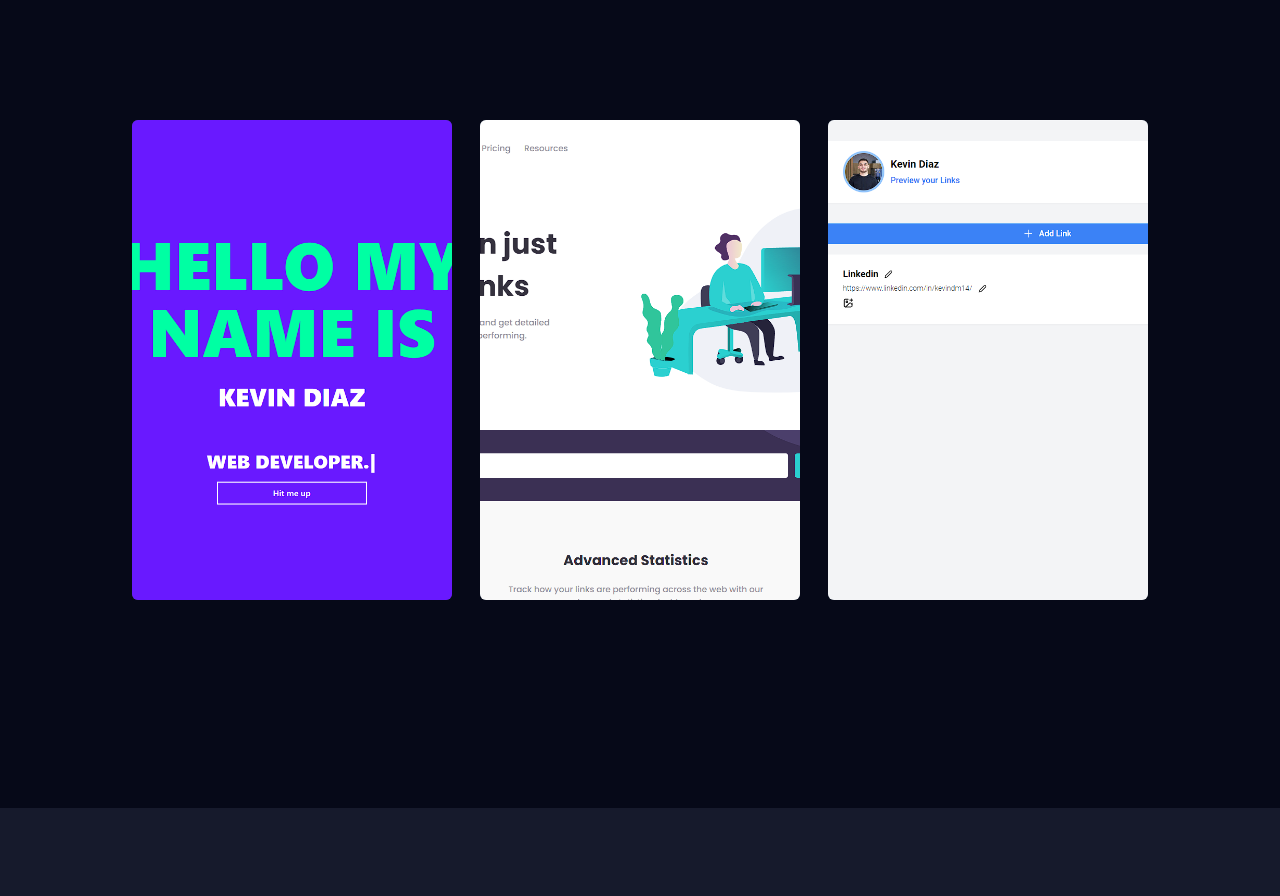
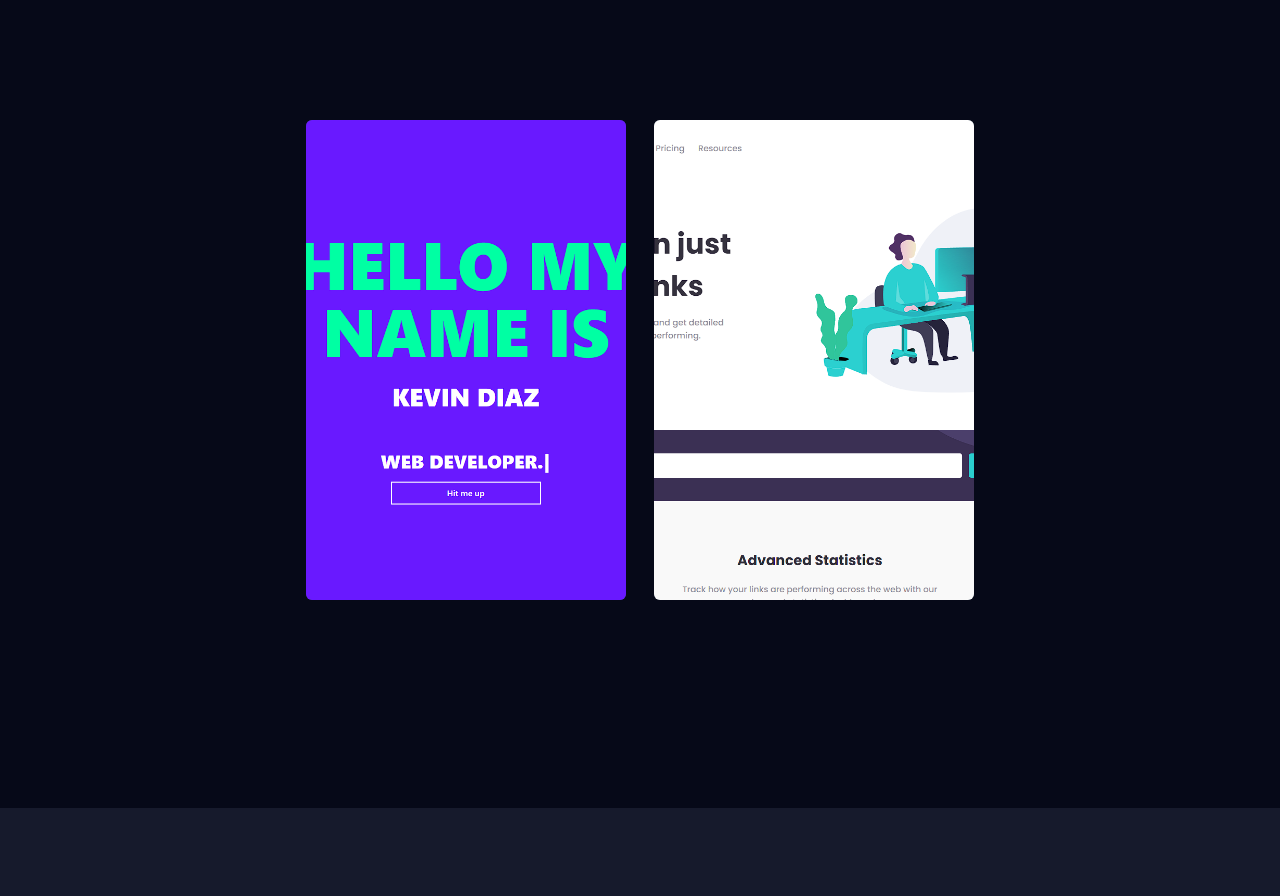
Before and after one commit to Kevindm14/portfolio, a React (Vite) app: page / in a window 1280 px wide. Shown: the part 2824-3720 px from the top of the page. Built offline with nearby package versions, Linux system fonts and the light colour scheme.

Commit message:
Update Projects.tsx

```diff
--- a/src/components/sections/Projects.tsx
+++ b/src/components/sections/Projects.tsx
@@ -27,13 +27,6 @@ export const Projects = () => {
 			image: UrlShort,
 			typeProject: 'Website'
 		},
-		{
-			title: 'Links Connect',
-			date: '',
-			link: 'https://link-connect.vercel.app/',
-			image: Links,
-			typeProject: 'Website'
-		},
 	]
 
 	return (
```
